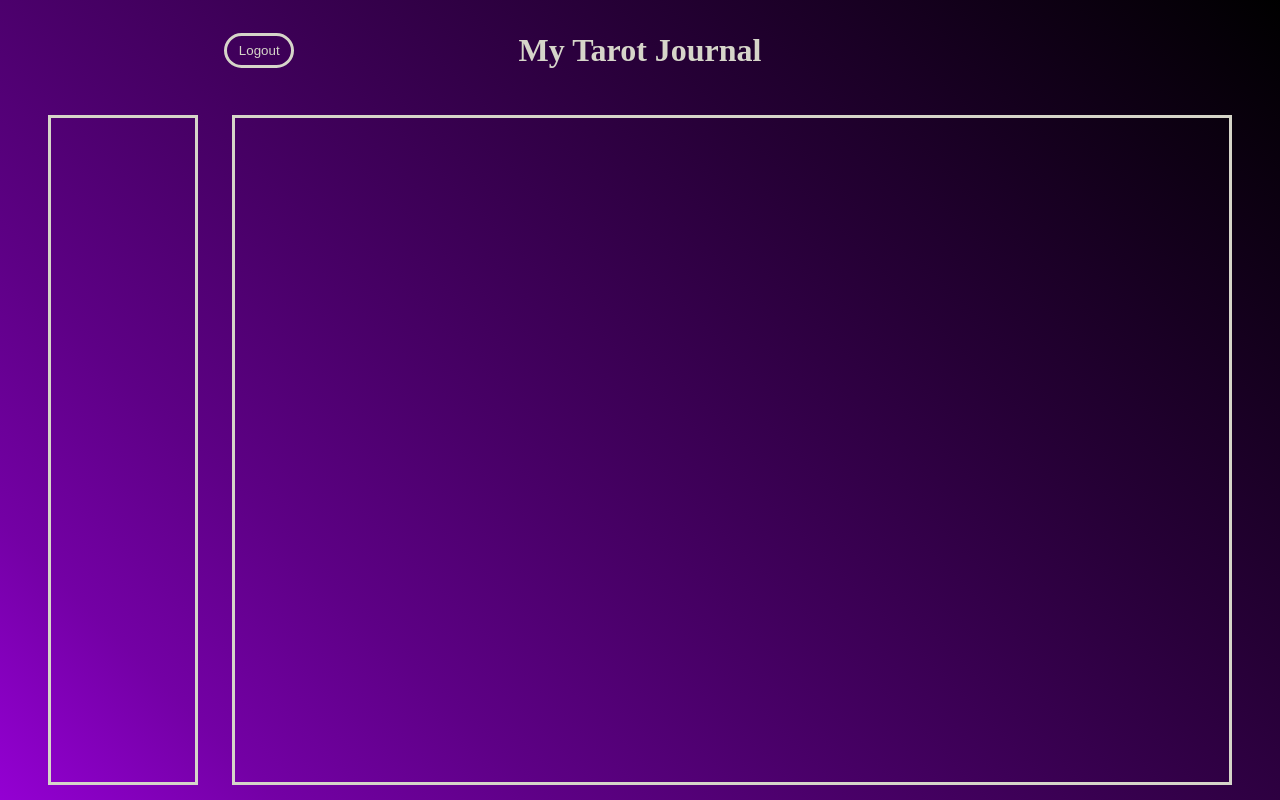
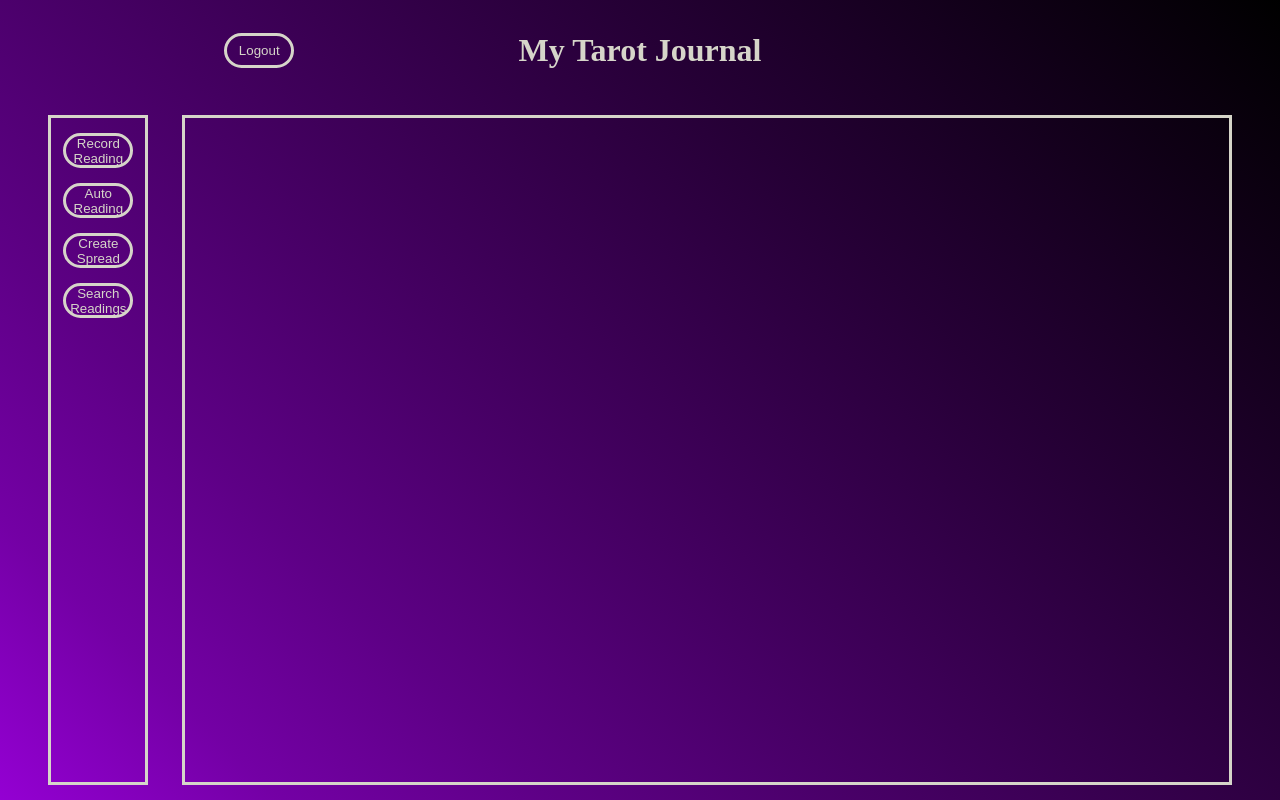
Before and after one commit to FrozenArrow73/tarot-journal, a React (Create React App) app: page /decks in a window 1280 px wide. Built offline with nearby package versions, Linux system fonts and the light colour scheme.

Commit message:
built navigation buttons

```diff
--- a/src/App.css
+++ b/src/App.css
@@ -1,3 +1,19 @@
+.defaultButton{
+  background-color: rgba(0, 0, 0, 0);
+  width: 70px;
+  height: 35px;
+  border-radius: 20px;
+  border: solid;
+  border-color: #D6D5C9;
+  color: #D6D5C9;
+}
+.defaultButton:hover {
+  cursor: pointer;
+  border-color: #B9BAA3;
+  color: #B9BAA3;
+  text-shadow: 0 0 5px currentColor;
+  box-shadow: 0 0 5px 0px #B9BAA3;
+}
 .background {
   background-image: linear-gradient(45deg, darkviolet, 40%, black);
   min-height: 100vh;
@@ -103,12 +119,18 @@
 
 }
 .decksNav {
-  width: 150px;
+  width: 100px;
+  height: auto;
+  border: solid;
+  display: flex;
+  flex-direction: column;
+  justify-content: flex-start;
+  align-items: center;
+  gap: 15px;
+  padding: 15px;
+}
+.decksList {
+  width: calc(100% - 200px);
   height: auto;
   border: solid;
 }
-.decksList {
-  width: calc(100% - 250px);
-  height: auto;
-  border: solid;
-}
--- a/src/screens/Decks.jsx
+++ b/src/screens/Decks.jsx
@@ -8,7 +8,10 @@ function Decks() {
         <Header/>
         <body className='decksBody'>
             <nav className='decksNav'>
-
+                <button className='defaultButton'>Record Reading</button>
+                <button className='defaultButton'>Auto Reading</button>
+                <button className='defaultButton'>Create Spread</button>
+                <button className='defaultButton'>Search Readings</button>
             </nav>
             <div className='decksList'>
 
```
